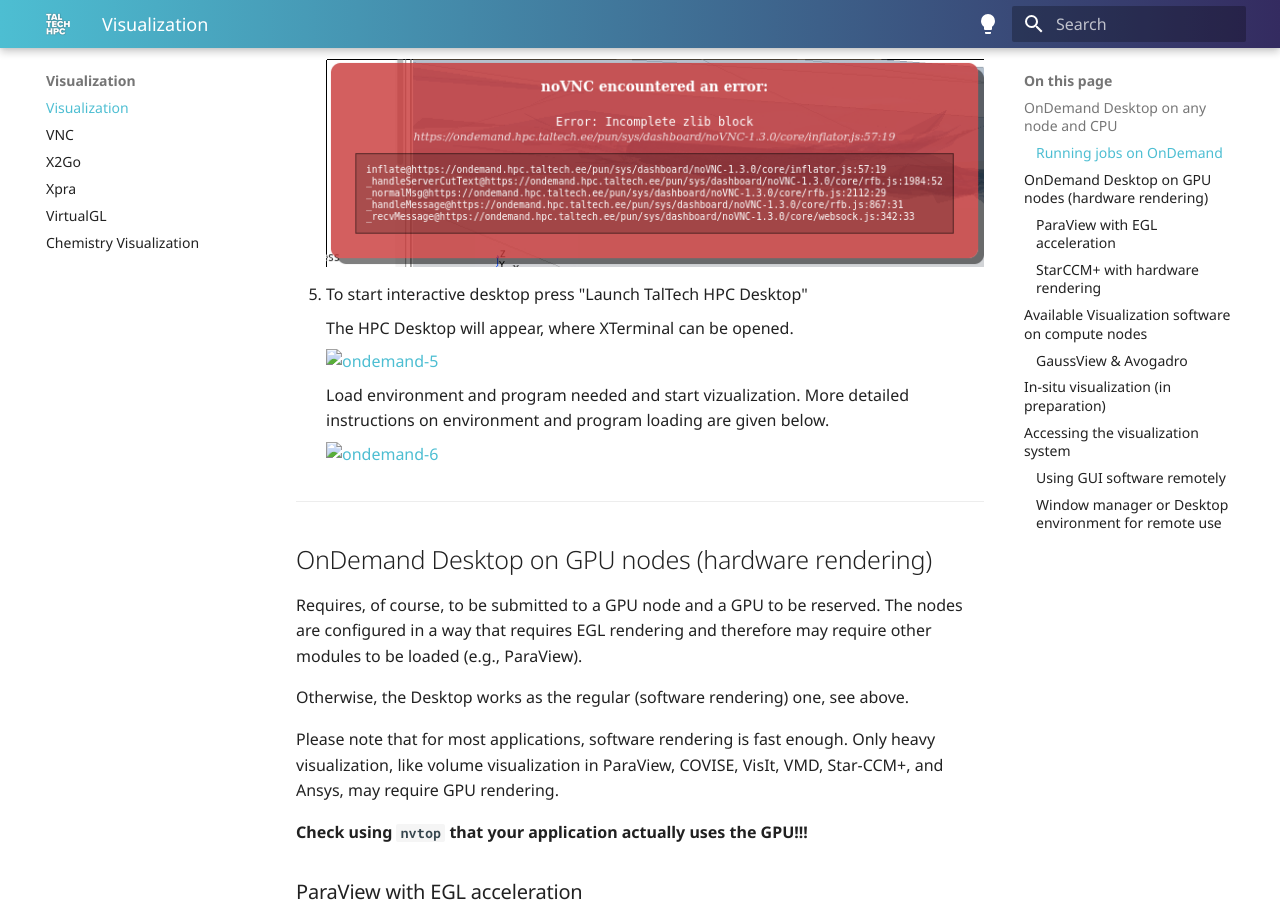
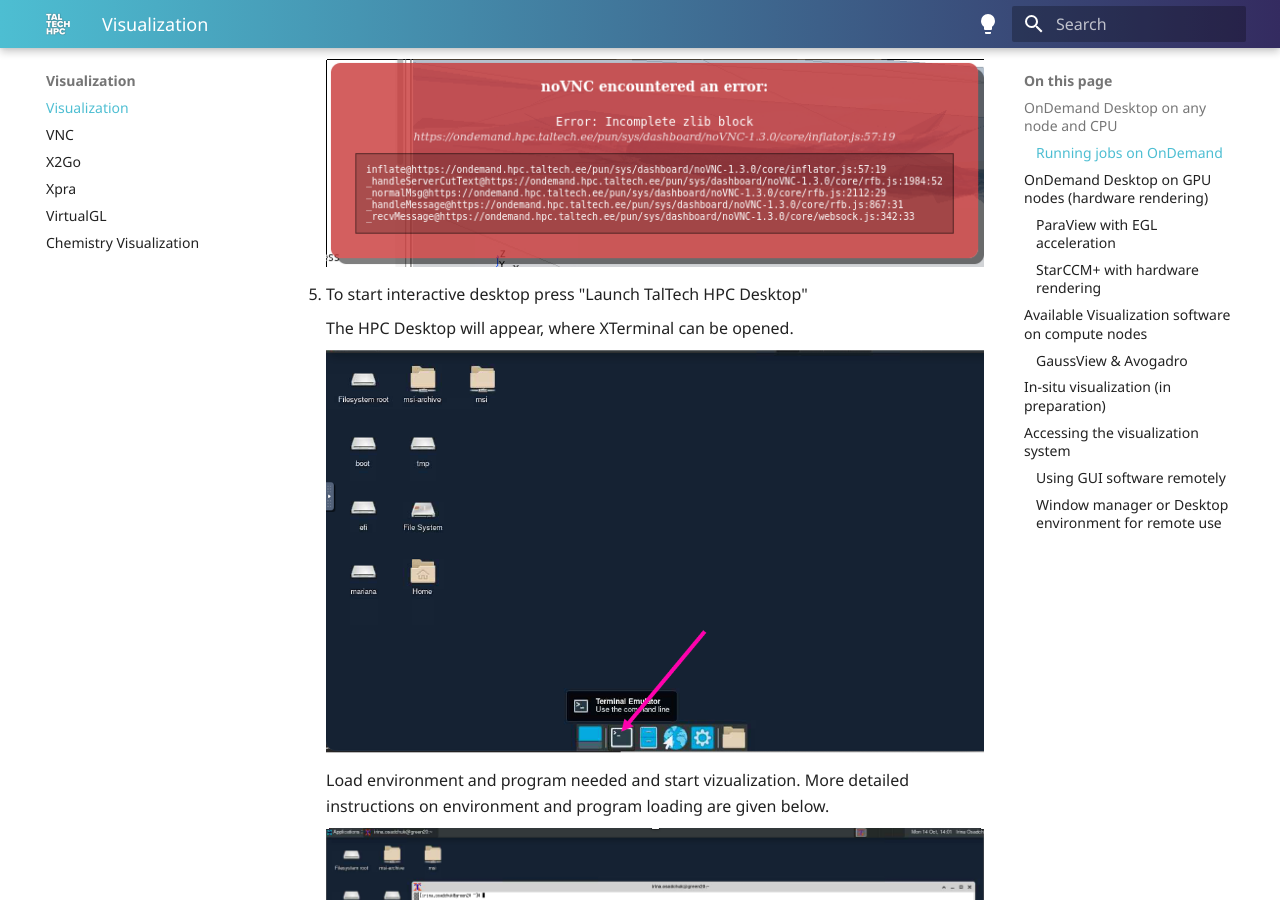
Before and after one commit to TalTech-HPC-Centre/taltech-hpc-docs, an MkDocs documentation site: the page built from docs/visualization/visualization.md, in a window 1280 px wide and 900 px high, scrolled down 2800 px. Built offline with MkDocs 1.6.1 and Material for MkDocs 9.7.7, drawn with Linux system fonts in a browser that asks for light colours; comment, search, counter and statistics services are not loaded.

Commit message:
fix links

```diff
--- a/docs/visualization/visualization.md
+++ b/docs/visualization/visualization.md
@@ -41,11 +41,11 @@
 
     The HPC Desktop will appear, where XTerminal can be opened.
 
-    ![ondemand-5](visualization/ondemand-5.png)
+    ![ondemand-5](/visualization/attachments/ondemand-5.png)
 
     Load environment and program needed and start vizualization. More detailed instructions on environment and program loading are given below.
 
-    ![ondemand-6](visualization/ondemand-6.png)
+    ![ondemand-6](/visualization/attachments/ondemand-6.png)
 
 ---
 
```
